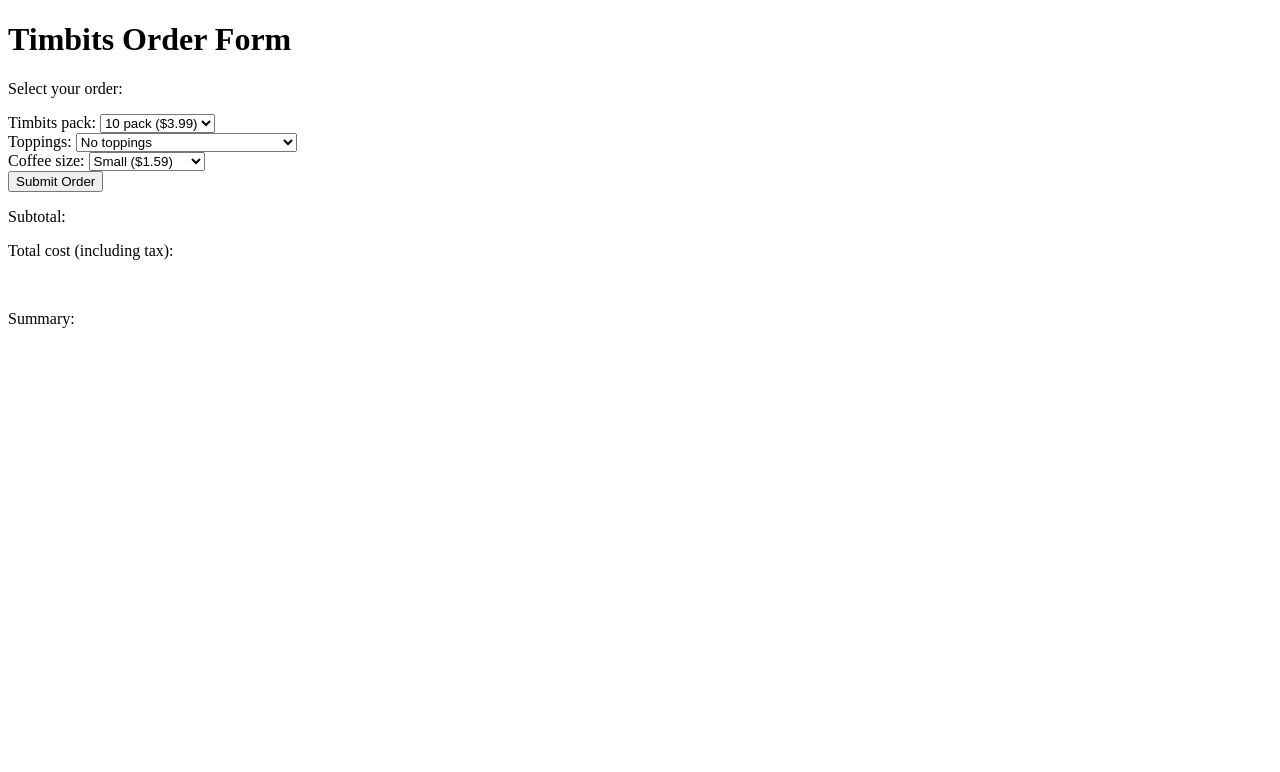
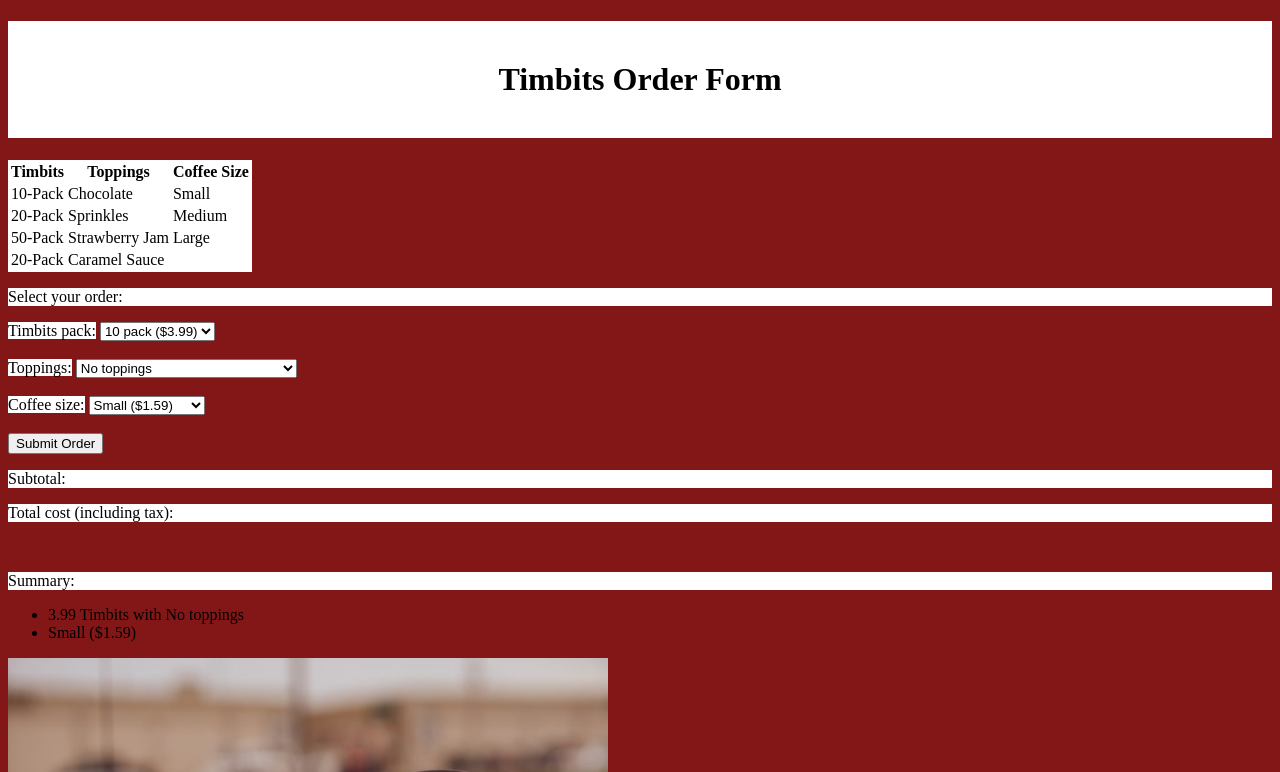
Before and after one commit to ICS20-Programming-SavyonM/-Assign-04-HTML-Timbits, a plain HTML site: page index.html in a window 1280 px wide. Both pictures are taken after a click on the button "Submit Order". Shown: the top 772 px of the page. Drawn offline with Linux system fonts and the light colour scheme.

Commit message:
Table done

```diff
--- a/css/style.css
+++ b/css/style.css
@@ -0,0 +1,39 @@
+/* Created by: Savyon
+* Created on: Mar 2023
+* This CSS file defines the style for index.html
+* ICS2O-Unit2-01-HTML-JS-HelloWorld
+*/
+
+body {
+	background-color: rgb(131, 22, 22);
+}
+
+h1 {
+	background-color: rgb(255, 255, 255);
+	color: hsl(0, 0%, 0%);
+	padding: 40px;
+	text-align: center;
+}
+
+p {
+	background-color: #ffffff;
+}
+
+div {
+
+  font-weight: bold;
+  color: #050505;
+  margin: 5px;
+}
+
+#display-results{
+  background-color: #fce91d;
+}
+
+label {
+  background-color: white;
+}
+
+table {
+  background-color: white;
+}
--- a/index.html
+++ b/index.html
@@ -7,18 +7,54 @@
     <meta name="keywords" content="immaculata, ics2o">
     <meta name="author" content="Savyon">
     <meta name="viewport" content="width=device-width, initial-scale=1.0">
-     <title>Cube Calculator</title>
-    <!--For favicon on page-->
-    <link rel="apple-touch-icon" sizes="180x180" href="./fav_index/apple-touch-icon.png" />
+
+    <!--for favicon on this page-->
+   <link rel="apple-touch-icon" sizes="180x180" href="./fav_index/apple-touch-icon.png" />
     <link rel="icon" type="image/png" sizes="32x32" href="./fav_index/favicon-32x32.png" />
     <link rel="icon" type="image/png" sizes="16x16" href="./fav_index/favicon-16x16.png" />
     <link rel="manifest" href="./fav_index/site.webmanifest" />
-    <link rel="stylesheet" href="./css/style.css" />
+    <link rel="stylesheet" href="https://fonts.googleapis.com/icon?family=Material+Icons" />
+
+    <!--Style on this page-->
+    <link rel="stylesheet" href="./css/style.css">
+
 	<title>Timbits Order Form</title>
-	<script src="script.js"></script>
+  <!--link to script.js-->
+	<script src="./js/script.js"></script>
 </head>
 <body>
 	<h1>Timbits Order Form</h1>
+
+ <table class="mdl-data-table mdl-js-data-table mdl-data-table--selectable mdl-shadow--2dp">
+  <thead>
+    <tr>
+      <th class="mdl-data-table__cell--non-numeric">Timbits</th>
+      <th>Toppings</th>
+      <th>Coffee Size</th>
+    </tr>
+  </thead>
+  <tbody>
+    <tr>
+      <td class="mdl-data-table__cell--non-numeric">10-Pack</td>
+      <td>Chocolate</td>
+      <td>Small</td>
+    </tr>
+    <tr>
+      <td class="mdl-data-table__cell--non-numeric">20-Pack</td>
+      <td>Sprinkles</td>
+      <td>Medium</td>
+    </tr>
+    <tr>
+      <td class="mdl-data-table__cell--non-numeric">50-Pack</td>
+      <td>Strawberry Jam</td>
+      <td>Large</td>
+    </tr>
+ <tr>
+      <td class="mdl-data-table__cell--non-numeric">20-Pack</td>
+      <td>Caramel Sauce</td>
+    </tr>
+  </tbody>
+</table>
 	<p>Select your order:</p>
 
 	<label for="timbits">Timbits pack:</label>
@@ -28,7 +64,7 @@
 		<option value="9.99">50 pack ($9.99)</option>
 	</select>
 
-	<br>
+	<br></br>
 
 	<label for="toppings">Toppings:</label>
 	<select id="toppings" onchange="calculateTotal()">
@@ -39,7 +75,7 @@
 		<option value="0.01">Caramel sauce ($0.01 per Timbit)</option>
 	</select>
 
-	<br>
+	<br></br>
 
 	<label for="coffee">Coffee size:</label>
 	<select id="coffee" onchange="calculateTotal()">
@@ -48,7 +84,7 @@
 		<option value="1.99">Large ($1.99)</option>
 	</select>
 
-	<br>
+	<br></br>
 
 	<button onclick="submitOrder()">Submit Order</button>
 
@@ -60,7 +96,11 @@
 	<br>
 
 	<p>Summary:</p>
-	<ul id="summary"></ul>
+<p><ul id="summary"></ul></p>
+
+   <!--image on this page-->
+	<img src="./images/timbits.jpg" alt="timbits" height = "500" width="600">
+
+
   <script src = "./js/script.js"
 </body>
-  </html>
--- a/js/script.js
+++ b/js/script.js
@@ -1,26 +1,37 @@
+// Copyright (c) 2023 Savyon All rights reserved
+//
+// Created by: Savyon
+// Created on: April 2023
+// This file contains the JS functions for index.html
+
+"use strict"
+
+/**
+ * This function displays what the user has ordered and the total cost
+ */
 function calculateTotal() {
 	// Get the selected values from the dropdown menus
-	var timbits = document.getElementById("timbits").value;
-	var toppings = document.getElementById("toppings").value;
-	var coffee = document.getElementById("coffee").value;
+	let timbits = document.getElementById("timbits").value;
+	let toppings = document.getElementById("toppings").value;
+	let coffee = document.getElementById("coffee").value;
 
 	// Calculate the subtotal and total cost
-	var subtotal = (timbits * 1) + (timbits * toppings) + (coffee * 1);
-	var total = subtotal * 1.13;
+	let subtotal = (timbits * 1) + (timbits * toppings) + (coffee * 1);
+	let total = subtotal * 1.13;
 
-	// Update the display
+	// Update the display each time the
 	document.getElementById("subtotal").innerHTML = "$" + subtotal.toFixed(2);
 	document.getElementById("total").innerHTML = "$" + total.toFixed(2);
 }
 
 function submitOrder() {
 	// Get the selected values from the dropdown menus
-	var timbits = document.getElementById("timbits").value;
-	var toppings = document.getElementById("toppings").options[document.getElementById("toppings").selectedIndex].text;
-	var coffee = document.getElementById("coffee").options[document.getElementById("coffee").selectedIndex].text;
+	let timbits = document.getElementById("timbits").value;
+	let toppings = document.getElementById("toppings").options[document.getElementById("toppings").selectedIndex].text;
+	let coffee = document.getElementById("coffee").options[document.getElementById("coffee").selectedIndex].text;
 
 	// Create a summary of the order
-	var summary = "<li>" + timbits + " Timbits with " + toppings + "</li>";
+	let summary = "<li>" + timbits + " Timbits with " + toppings + "</li>";
 	summary += "<li>" + coffee + "</li>";
 
 	// Update the display
```
Also changed, not shown: fav_index/android-chrome-192x192.png (added), fav_index/android-chrome-512x512.png (added), fav_index/apple-touch-icon.png (added), fav_index/favicon-16x16.png (added), fav_index/favicon-32x32.png (added), fav_index/favicon.ico (added), fav_index/site.webmanifest (added), images/timbits.jpg (added).
